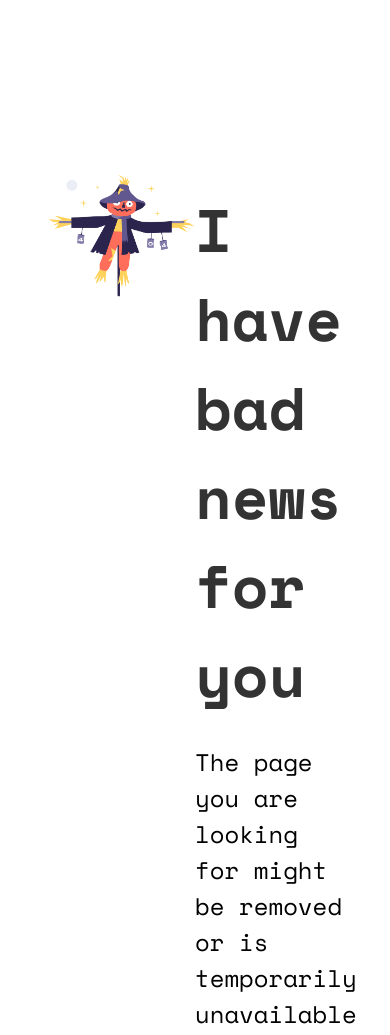
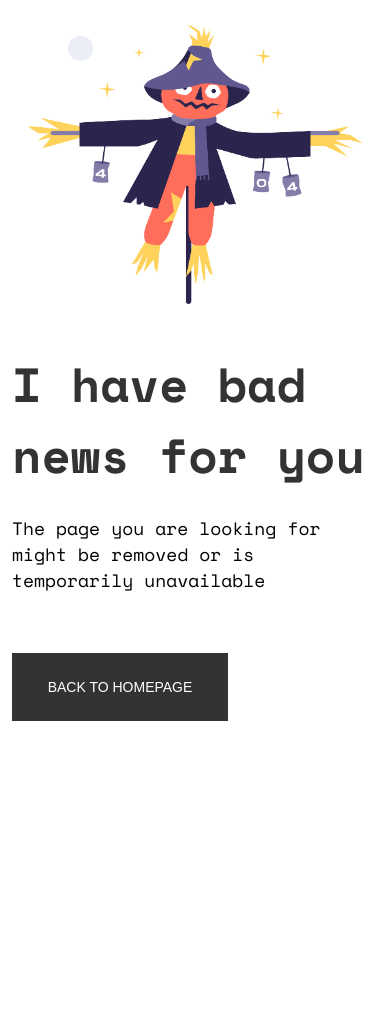
Before and after one commit to karabo-r/404-not-found, a plain HTML site: page index.html in a window 390 px wide. Shown: the top 1035 px of the page. After the commit the page ends 844 px from the top, so only its background shows below. Drawn offline with nearby package versions, Linux system fonts and the light colour scheme.

Commit message:
responsive design for mobile displays

```diff
--- a/style.css
+++ b/style.css
@@ -14,14 +14,10 @@ body {
 }
 
 .main-container {
-  transform: translate(-50%, 15%);
   /* background-color: red; */
   position: absolute;
   height: 80vh;
-  right: 50%;
   width: 75%;
-  left: 50%;
-  grid-template-columns: 50% auto;
 }
 
 .main-img-con {
@@ -77,3 +73,45 @@ body {
   text-transform: uppercase;
   font-size: 14px;
 }
+
+/* Desktop display added so it be overidden later on */
+@media screen and (min-width: 500px) {
+  .main-container {
+    grid-template-columns: 50% auto;
+    transform: translate(-50%, 15%);
+    right: 50%;
+    left: 50%;
+  }
+}
+
+/* Mobile display */
+@media screen and (max-width: 500px) {
+  .main-container {
+    grid-template-rows: 39% auto;
+    height: 100vh;
+    width: 100%;
+  }
+
+  .main-img-con {
+    height: 100%;
+    width: 100%;
+    margin: auto;
+    transform: translatex(7%);
+  }
+  .main-text-con {
+    width: 100%;
+    margin: auto;
+  }
+  .main-text {
+    margin-right: 12px;
+    margin-left: 12px;
+  }
+  .main-text > h1 {
+    margin-top: -20px;
+    font-size: 48px;
+  }
+  .main-text > p {
+    font-size: 18px;
+    width: 100%;
+  }
+}
```
